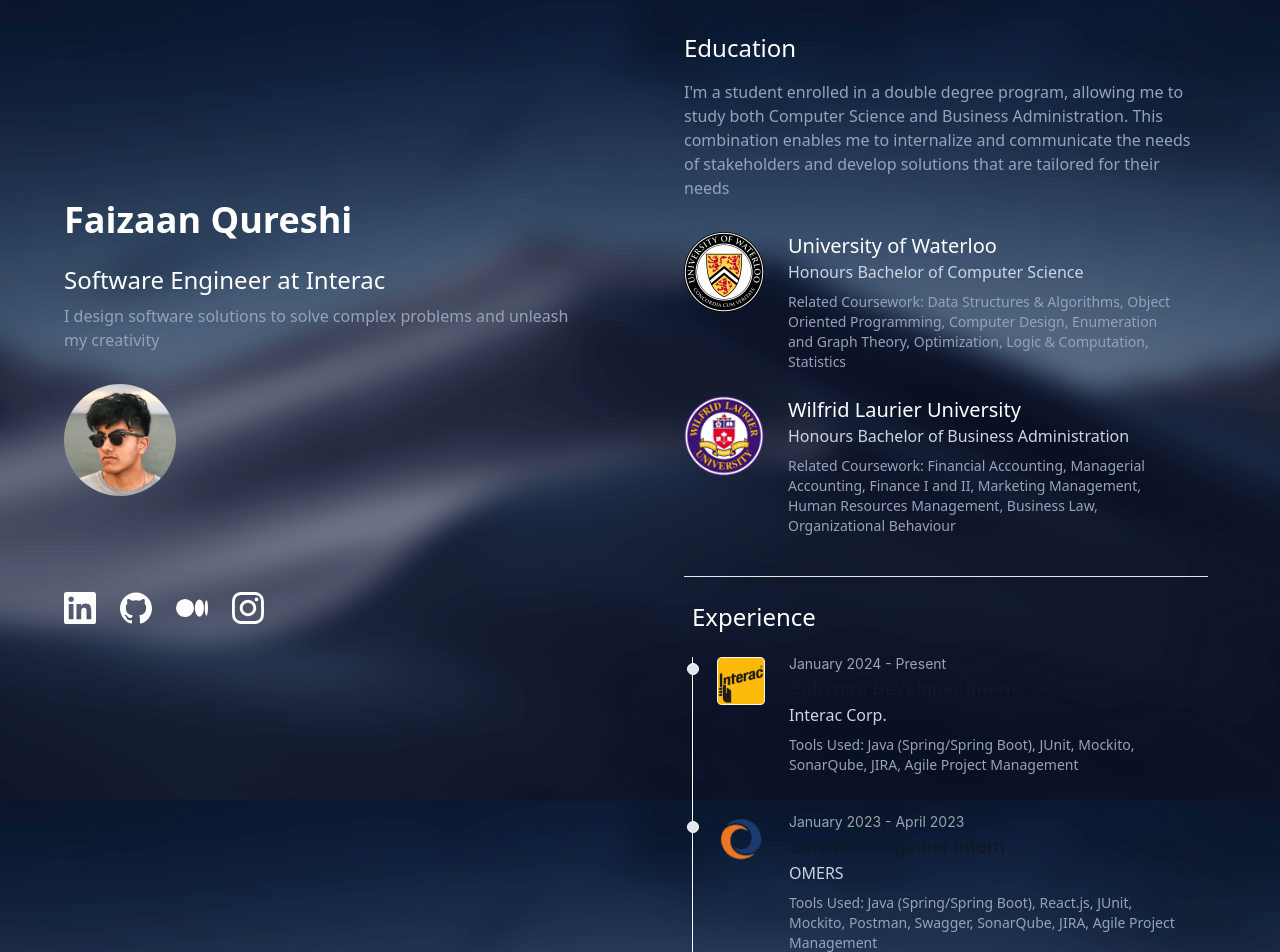
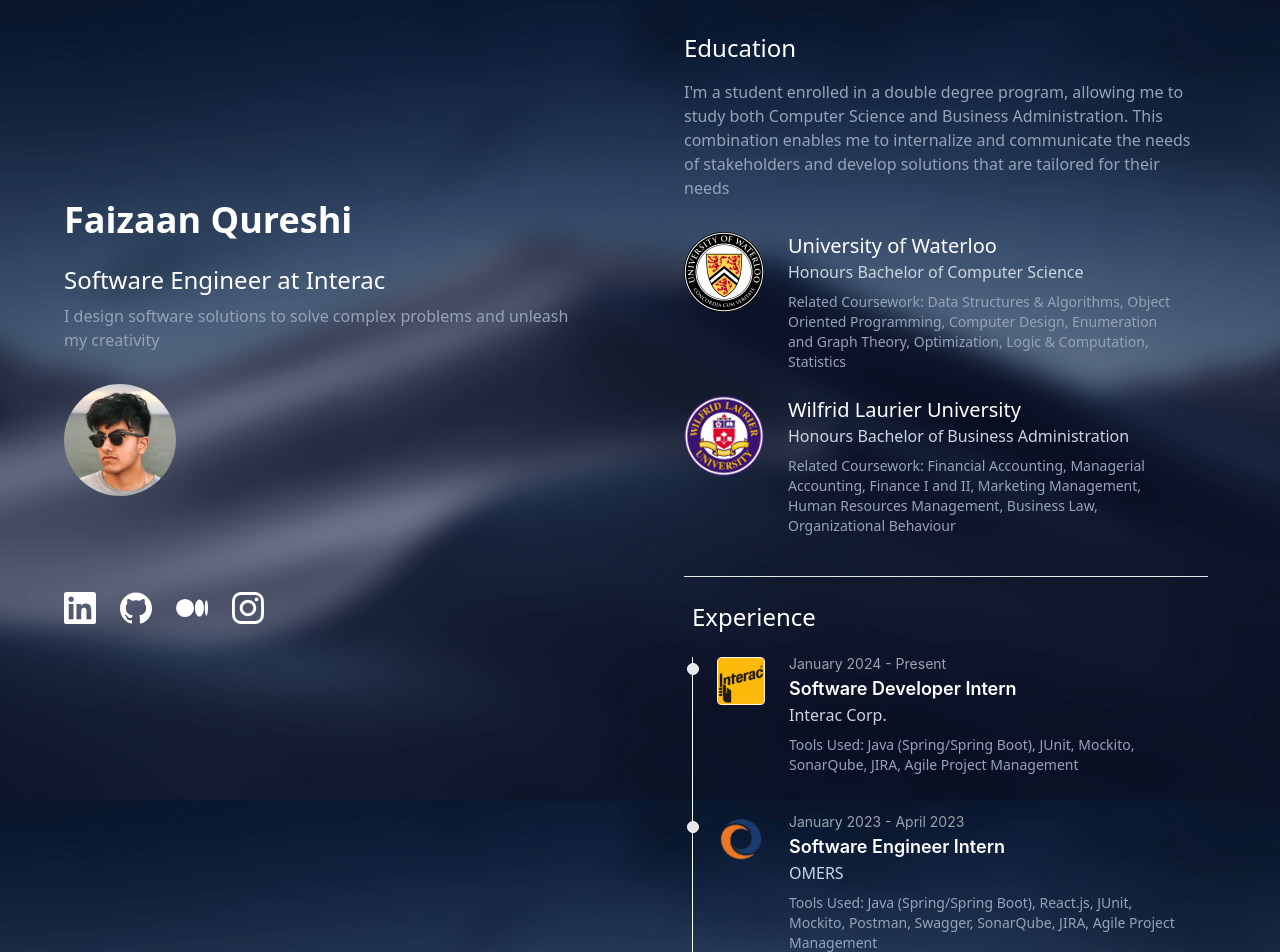
Before and after one commit to faizaanqureshi/faizaan-website, a React (Create React App) app: page / in a window 1280 px wide. Shown: the top 952 px of the page. Built offline with nearby package versions, Linux system fonts and the light colour scheme.

Commit message:
Update App.js

```diff
--- a/src/App.js
+++ b/src/App.js
@@ -54,7 +54,7 @@
               <img className='w-12 h-12' src='interac.png' />
               <div className='flex flex-col pl-6 pr-6'>
                 <time class="mb-1 text-sm font-normal leading-none text-gray-400">January 2024 - Present</time>
-                <h3 class="text-lg font-semibold text-gray-900 dark:text-white">Software Developer Intern</h3>
+                <h3 class="text-lg font-semibold text-white">Software Developer Intern</h3>
                 <p className='font-sans text-slate-300'>Interac Corp.</p>
                 <p className='font-sans text-slate-400 text-sm pt-2'>Tools Used: Java (Spring/Spring Boot), JUnit, Mockito, SonarQube, JIRA, Agile Project Management</p>
               </div>
@@ -64,7 +64,7 @@
               <img className='w-12 h-12' src='omers.png' />
               <div className='flex flex-col pl-6 pr-6'>
                 <time class="mb-1 text-sm font-normal leading-none text-gray-400">January 2023 - April 2023</time>
-                <h3 class="text-lg font-semibold text-gray-900 dark:text-white">Software Engineer Intern</h3>
+                <h3 class="text-lg font-semibold text-white">Software Engineer Intern</h3>
                 <p className='font-sans text-slate-300'>OMERS</p>
                 <p className='font-sans text-slate-400 text-sm pt-2'>Tools Used: Java (Spring/Spring Boot), React.js, JUnit, Mockito, Postman, Swagger, SonarQube, JIRA, Agile Project Management</p>
               </div>
```
